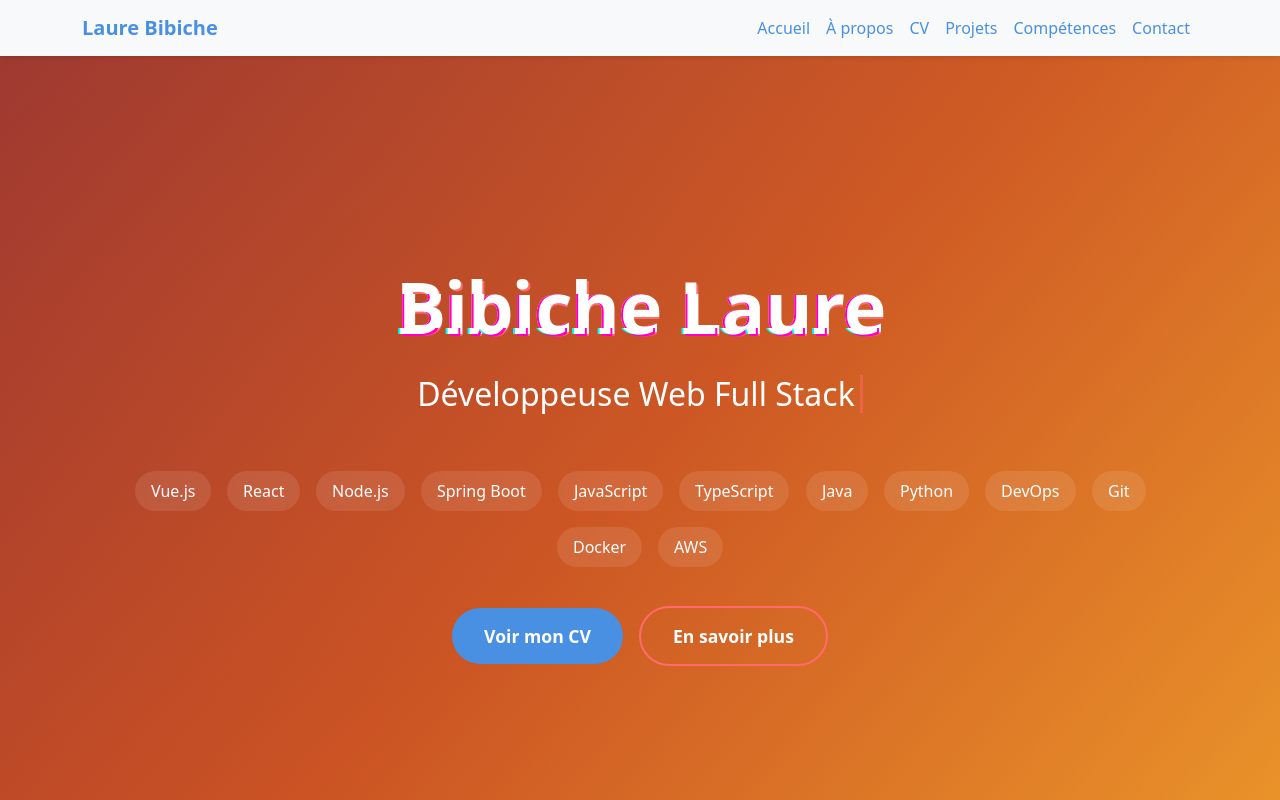
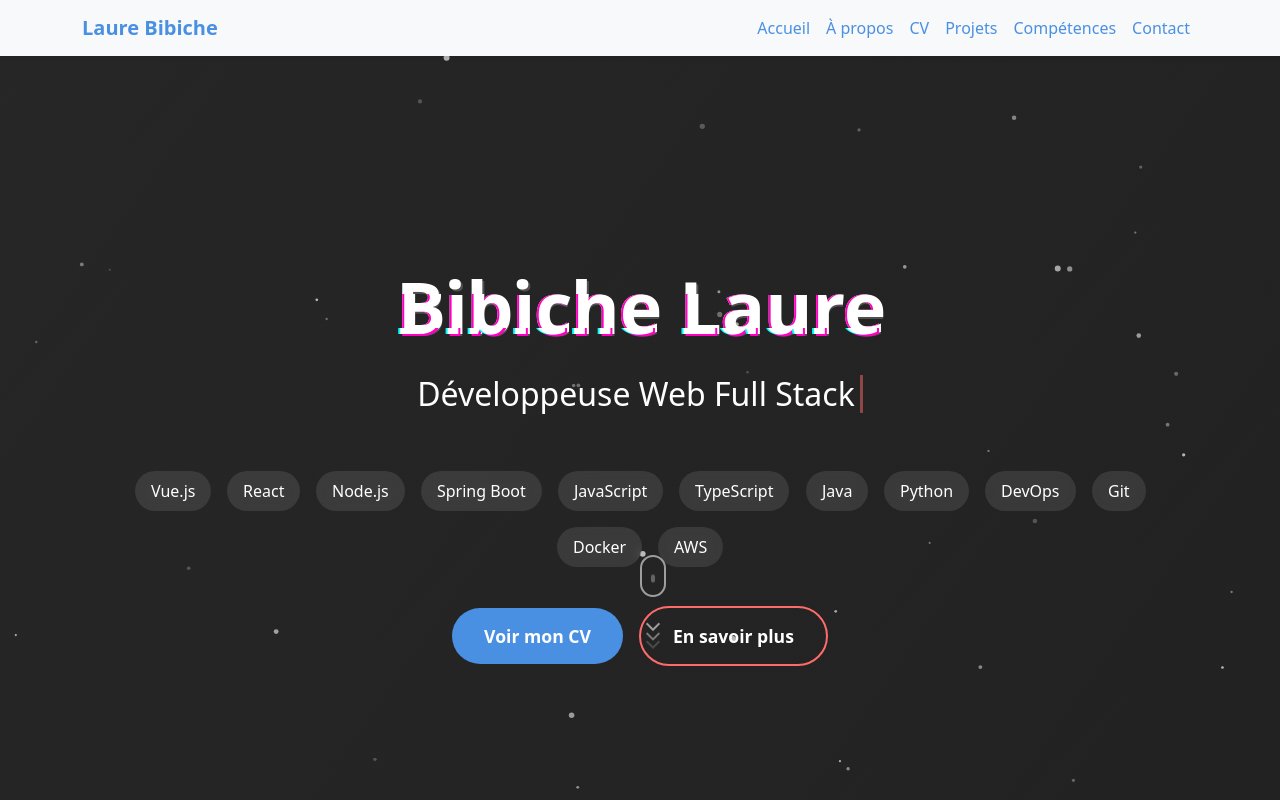
Before and after one commit to MALONJU/portfolio, a Vue app in the folder portfolio/: page / in a window 1280 px wide. Shown: the top 800 px of the page. Built offline with nearby package versions, Linux system fonts and the light colour scheme.

Commit message:
Add parallax and particles effects

```diff
--- a/portfolio/src/components/Home.vue
+++ b/portfolio/src/components/Home.vue
@@ -1,16 +1,17 @@
 <template>
-  <div class="home min-vh-100 d-flex align-items-center">
+  <div class="home min-vh-100 d-flex align-items-center" @mousemove="handleMouseMove">
+    <div class="particles-container" ref="particlesContainer"></div>
     <div class="animated-background"></div>
     <div class="container text-center position-relative">
-      <div class="name-container">
+      <div class="name-container" :style="getParallaxStyle(20)">
         <h1 class="glitch-text" data-text="Bibiche Laure">Bibiche Laure</h1>
       </div>
 
-      <div class="typing-container">
+      <div class="typing-container" :style="getParallaxStyle(10)">
         <h2 class="typed-text mb-4"></h2>
       </div>
 
-      <div class="skills-cloud">
+      <div class="skills-cloud" :style="getParallaxStyle(-10)">
         <span class="skill-tag" v-for="(skill, index) in skills" :key="index"
               :style="{
                 animationDelay: `${index * 0.2}s`,
@@ -20,7 +21,7 @@
         </span>
       </div>
 
-      <div class="mt-5 button-container">
+      <div class="mt-5 button-container" :style="getParallaxStyle(5)">
         <a href="#" class="glow-button me-3">
           <span class="button-content">Voir mon CV</span>
           <span class="button-glow"></span>
@@ -29,6 +30,17 @@
           <span class="button-content">En savoir plus</span>
           <span class="button-border"></span>
         </a>
+      </div>
+
+      <div class="scroll-indicator" :style="getParallaxStyle(-5)">
+        <div class="mouse">
+          <div class="wheel"></div>
+        </div>
+        <div class="arrow-scroll">
+          <span></span>
+          <span></span>
+          <span></span>
+        </div>
       </div>
     </div>
   </div>
@@ -43,7 +55,9 @@ export default {
         'Vue.js', 'React', 'Node.js', 'Spring Boot',
         'JavaScript', 'TypeScript', 'Java', 'Python',
         'DevOps', 'Git', 'Docker', 'AWS'
-      ]
+      ],
+      mouseX: 0,
+      mouseY: 0
     }
   },
   mounted() {
@@ -51,6 +65,15 @@ export default {
     this.initParticles();
   },
   methods: {
+    handleMouseMove(e) {
+      this.mouseX = (e.clientX / window.innerWidth - 0.5) * 2;
+      this.mouseY = (e.clientY / window.innerHeight - 0.5) * 2;
+    },
+    getParallaxStyle(intensity) {
+      return {
+        transform: `translate(${this.mouseX * intensity}px, ${this.mouseY * intensity}px)`
+      }
+    },
     initTypeWriter() {
       const text = "Développeuse Web Full Stack";
       const typedTextElement = this.$el.querySelector('.typed-text');
@@ -67,8 +90,68 @@ export default {
       setTimeout(type, 1000);
     },
     initParticles() {
-      // Cette méthode sera utilisée pour initialiser l'animation des particules
-      // si nous décidons d'en ajouter plus tard
+      const canvas = document.createElement('canvas');
+      const container = this.$refs.particlesContainer;
+      container.appendChild(canvas);
+      const ctx = canvas.getContext('2d');
+
+      const particles = [];
+      const particleCount = 50;
+
+      function resize() {
+        canvas.width = container.offsetWidth;
+        canvas.height = container.offsetHeight;
+      }
+
+      class Particle {
+        constructor() {
+          this.reset();
+        }
+
+        reset() {
+          this.x = Math.random() * canvas.width;
+          this.y = Math.random() * canvas.height;
+          this.size = Math.random() * 2 + 1;
+          this.speedX = Math.random() * 2 - 1;
+          this.speedY = Math.random() * 2 - 1;
+          this.opacity = Math.random() * 0.5 + 0.2;
+        }
+
+        update() {
+          this.x += this.speedX;
+          this.y += this.speedY;
+
+          if (this.x < 0 || this.x > canvas.width) this.speedX *= -1;
+          if (this.y < 0 || this.y > canvas.height) this.speedY *= -1;
+        }
+
+        draw() {
+          ctx.beginPath();
+          ctx.arc(this.x, this.y, this.size, 0, Math.PI * 2);
+          ctx.fillStyle = `rgba(255, 255, 255, ${this.opacity})`;
+          ctx.fill();
+        }
+      }
+
+      function init() {
+        resize();
+        for (let i = 0; i < particleCount; i++) {
+          particles.push(new Particle());
+        }
+      }
+
+      function animate() {
+        ctx.clearRect(0, 0, canvas.width, canvas.height);
+        particles.forEach(particle => {
+          particle.update();
+          particle.draw();
+        });
+        requestAnimationFrame(animate);
+      }
+
+      window.addEventListener('resize', resize);
+      init();
+      animate();
     }
   }
 }
@@ -78,7 +161,16 @@ export default {
 .home {
   position: relative;
   overflow: hidden;
-  background: var(--background-gradient);
+  background: linear-gradient(135deg, #1a1a1a, #2a2a2a);
+}
+
+.particles-container {
+  position: absolute;
+  top: 0;
+  left: 0;
+  width: 100%;
+  height: 100%;
+  z-index: 1;
 }
 
 .animated-background {
@@ -87,21 +179,26 @@ export default {
   left: 0;
   right: 0;
   bottom: 0;
-  background: linear-gradient(125deg, #1a2a6c, #b21f1f, #fdbb2d);
+  background: linear-gradient(125deg, #1a1a1a, #2d2d2d, #1a1a1a);
   background-size: 400% 400%;
   animation: gradientShift 15s ease infinite;
   opacity: 0.8;
 }
 
+.container {
+  z-index: 2;
+}
+
 .name-container {
   margin-bottom: 2rem;
+  transition: transform 0.1s ease-out;
 }
 
 .glitch-text {
   font-size: 4.5rem;
   font-weight: bold;
   color: white;
-  text-shadow: 2px 2px var(--accent-color);
+  text-shadow: 2px 2px rgba(255, 255, 255, 0.2);
   position: relative;
   animation: glitch 5s infinite;
 }
@@ -277,4 +374,82 @@ export default {
   50% { transform: scale(1.05); opacity: 0.8; }
   100% { transform: scale(1); opacity: 0.5; }
 }
+
+.scroll-indicator {
+  position: absolute;
+  bottom: 2rem;
+  left: 50%;
+  transform: translateX(-50%);
+  opacity: 0.7;
+  transition: opacity 0.3s ease;
+}
+
+.mouse {
+  width: 26px;
+  height: 42px;
+  border: 2px solid rgba(255, 255, 255, 0.8);
+  border-radius: 13px;
+  margin: 0 auto;
+  position: relative;
+}
+
+.wheel {
+  width: 4px;
+  height: 8px;
+  background: white;
+  border-radius: 2px;
+  position: absolute;
+  top: 6px;
+  left: 50%;
+  transform: translateX(-50%);
+  animation: scroll 1.5s infinite;
+}
+
+.arrow-scroll {
+  padding-top: 10px;
+}
+
+.arrow-scroll span {
+  display: block;
+  width: 10px;
+  height: 10px;
+  border-bottom: 2px solid rgba(255, 255, 255, 0.8);
+  border-right: 2px solid rgba(255, 255, 255, 0.8);
+  transform: rotate(45deg);
+  margin: -5px auto;
+  animation: arrow 2s infinite;
+}
+
+.arrow-scroll span:nth-child(2) {
+  animation-delay: -0.2s;
+}
+
+.arrow-scroll span:nth-child(3) {
+  animation-delay: -0.4s;
+}
+
+@keyframes scroll {
+  0% {
+    opacity: 1;
+    transform: translateX(-50%) translateY(0);
+  }
+  100% {
+    opacity: 0;
+    transform: translateX(-50%) translateY(20px);
+  }
+}
+
+@keyframes arrow {
+  0% {
+    opacity: 0;
+    transform: rotate(45deg) translate(-20px, -20px);
+  }
+  50% {
+    opacity: 1;
+  }
+  100% {
+    opacity: 0;
+    transform: rotate(45deg) translate(20px, 20px);
+  }
+}
 </style>
```
